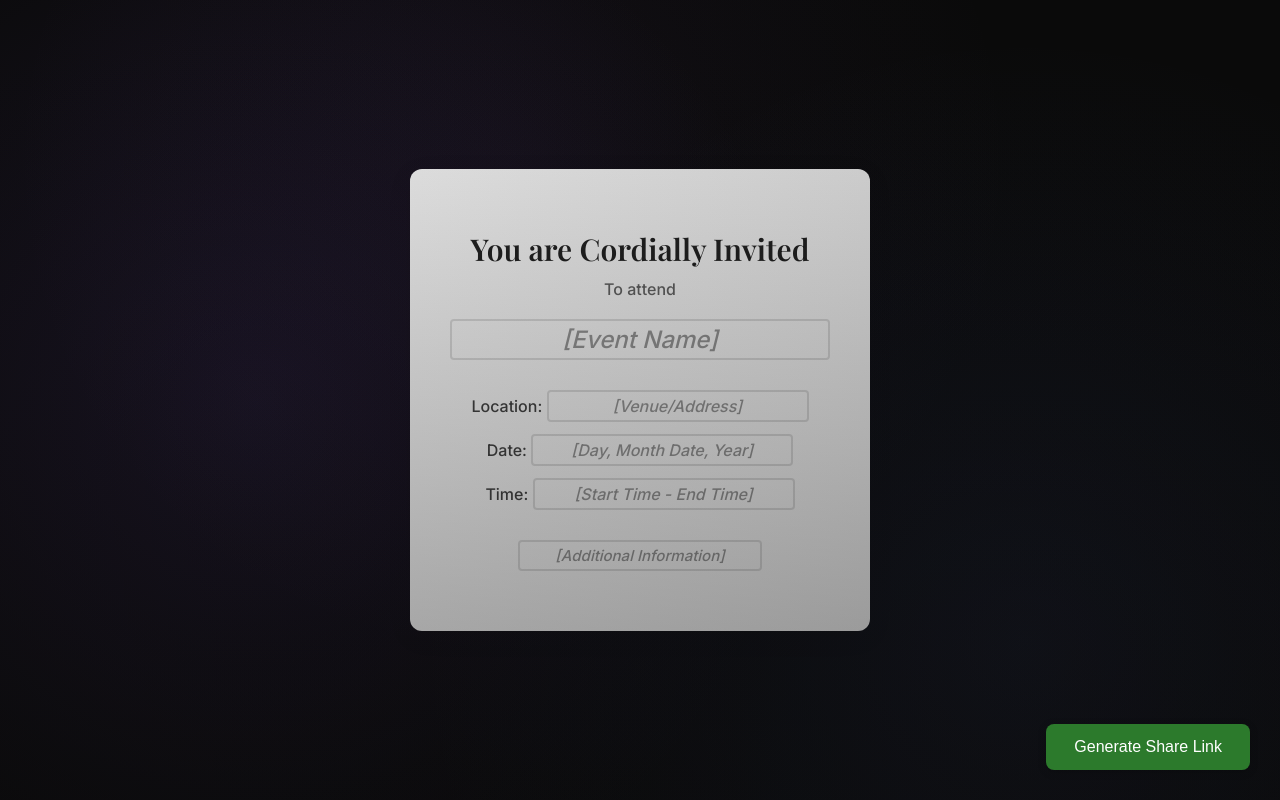
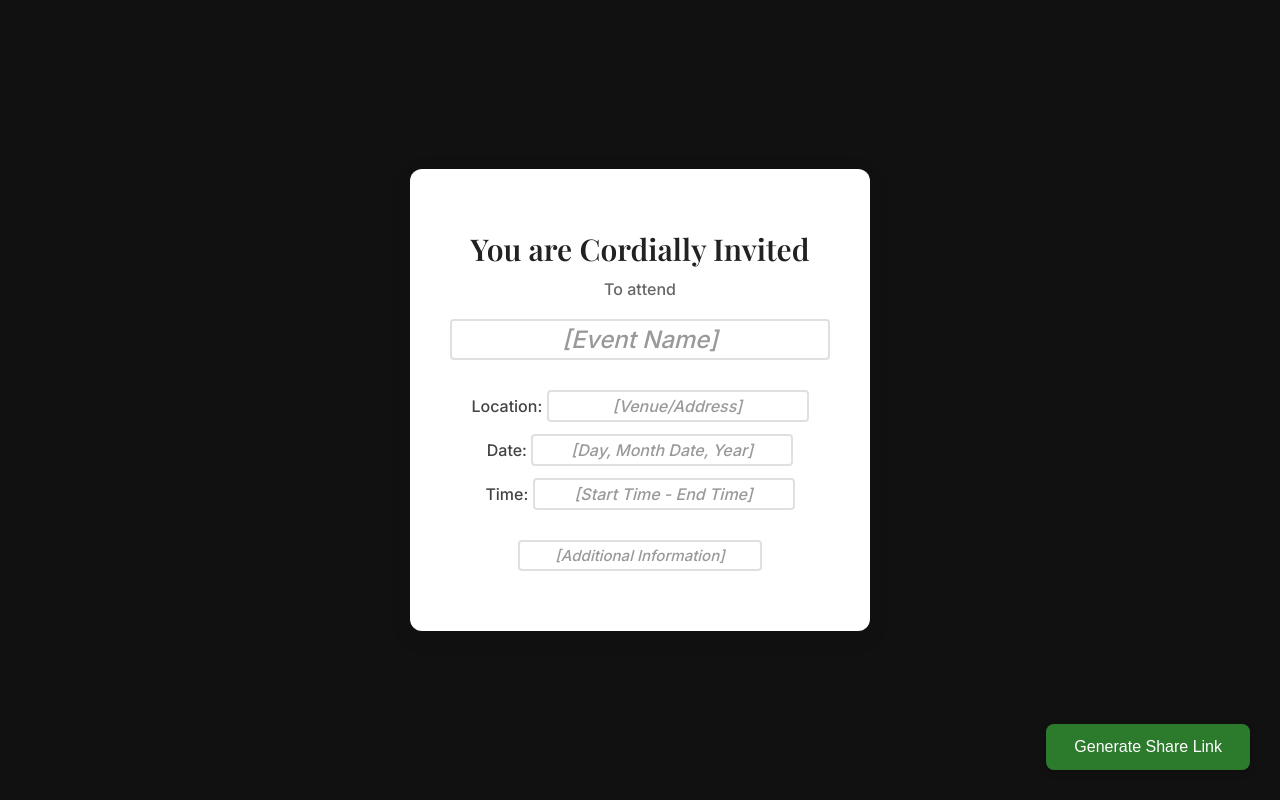
Before and after one commit to bezalel6/invite, a React (Vite) app: page / in a window 1280 px wide. Built offline with nearby package versions, Linux system fonts and the light colour scheme.

Commit message:
Simplify background - clean dark theme

```diff
--- a/src/index.css
+++ b/src/index.css
@@ -6,25 +6,7 @@
 
 body {
   font-family: 'Inter', system-ui, sans-serif;
-  background: #0a0a0a;
-  background-image:
-    radial-gradient(circle at 20% 50%, rgba(120, 80, 200, 0.15) 0%, transparent 50%),
-    radial-gradient(circle at 80% 80%, rgba(100, 126, 234, 0.1) 0%, transparent 50%),
-    radial-gradient(circle at 40% 20%, rgba(118, 75, 162, 0.08) 0%, transparent 50%);
+  background: #111111;
   min-height: 100vh;
   color: #222;
-  position: relative;
 }
-
-body::before {
-  content: '';
-  position: absolute;
-  top: 0;
-  left: 0;
-  right: 0;
-  bottom: 0;
-  background:
-    linear-gradient(180deg, transparent 0%, rgba(10, 10, 10, 0.4) 100%),
-    linear-gradient(90deg, transparent 0%, rgba(10, 10, 10, 0.2) 100%);
-  pointer-events: none;
-}
```
